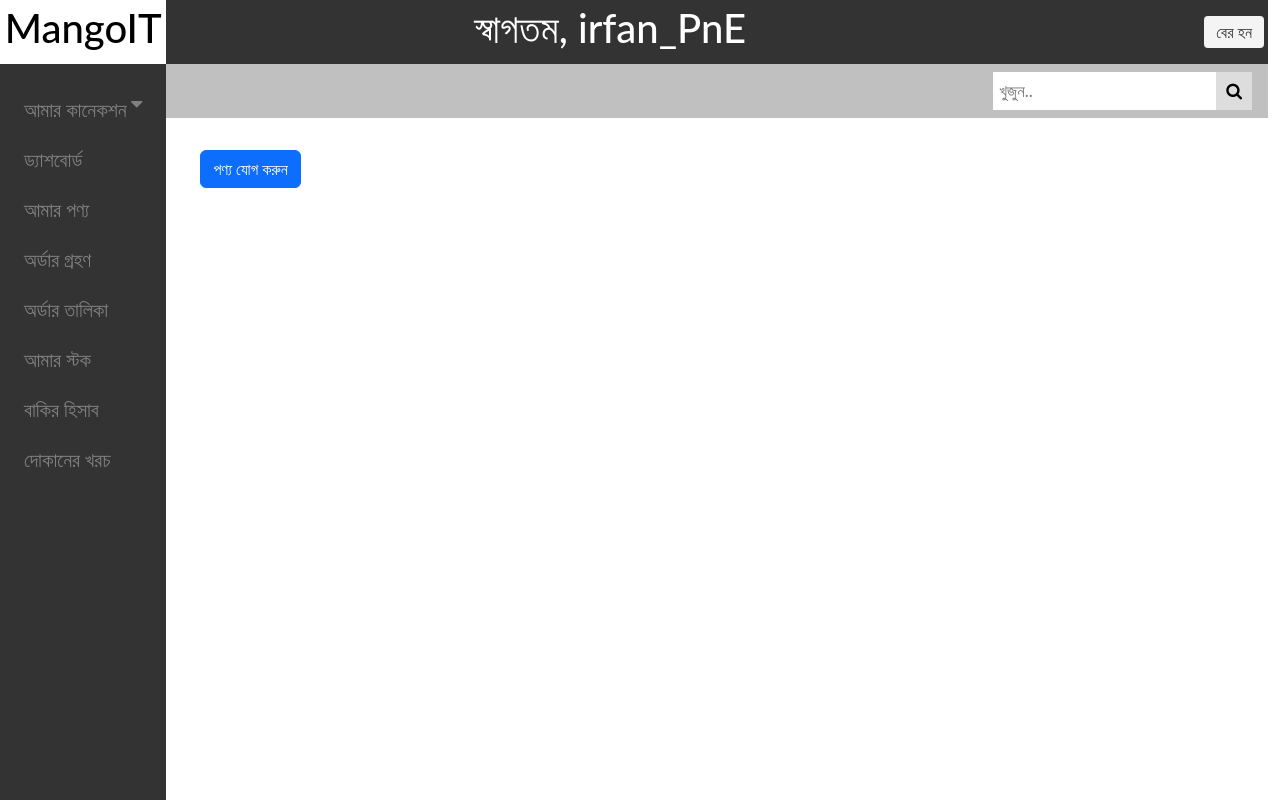
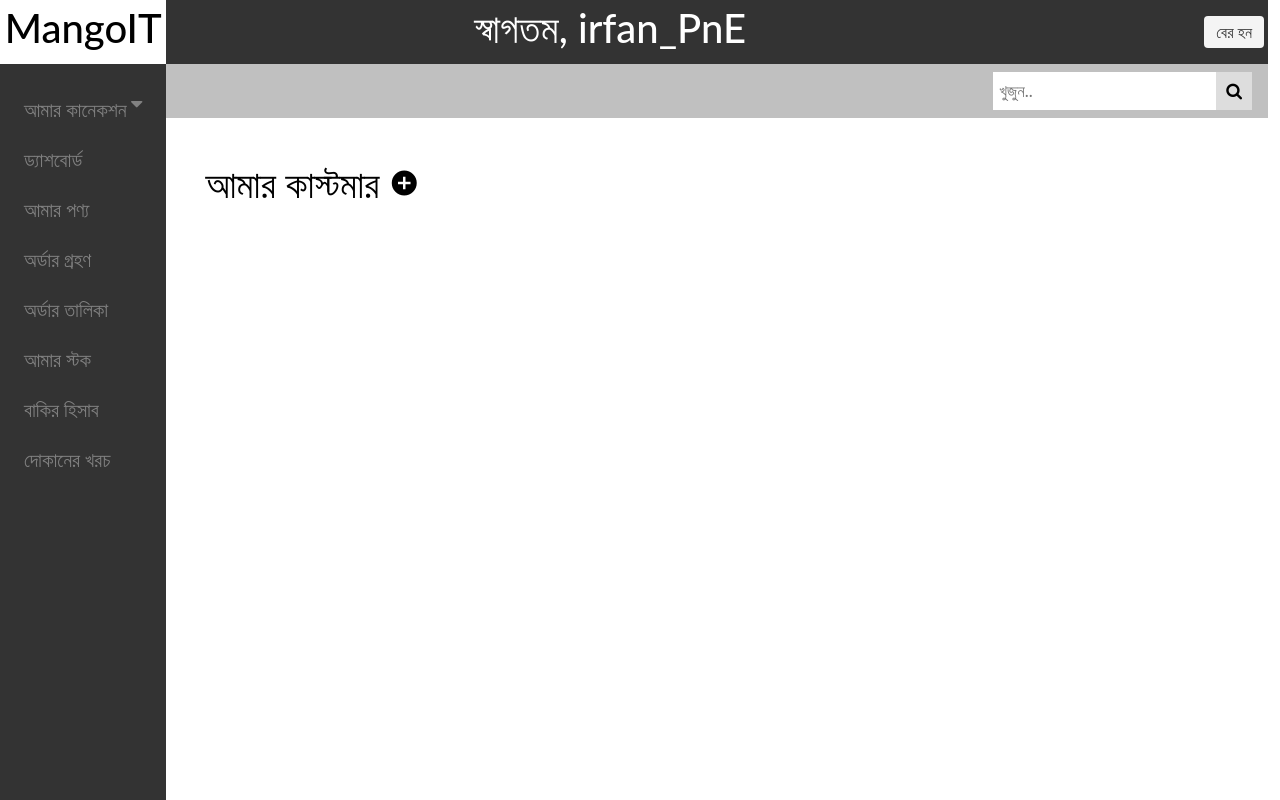
Before and after one commit to Pepsi8142/merchant_portal, a Django app: page /view_products in a window 1280 px wide. Run offline with Django 5.2, Linux system fonts and the light colour scheme; a user stored in the database is signed in; data comes from the database, SQL or seed files in the repository; parts of the project's set-up code (start-up, migrations or seed data) failed here and were passed over.

Commit message:
4: Updating UI and UX

```diff
--- a/templates/main/myproducts.html
+++ b/templates/main/myproducts.html
@@ -3,9 +3,34 @@
 {% block title %}আমার পণ্য{%endblock %}
 
 {% block content %}
-<div class="col-md-12">
-    <button type="submit" class="btn btn-primary" onclick="window.location.href='{% url 'create_product' %}'">পণ্য যোগ করুন</button>
-</div>
+<meta name="viewport" content="width=device-width, initial-scale=1">
+<link href="https://fonts.googleapis.com/icon?family=Material+Icons" rel="stylesheet">
+<style>
+.btn {
+  border: none;
+  background-color: inherit;
+  padding: 5px 5px;
+  ont-size:36px
+  cursor: pointer;
+  display: inline-block;
+}
+
+.btn:hover {
+  background: #eee;
+  color: green;
+  }
+
+.success {color: black;}
+.info {color: dodgerblue;}
+.warning {color: orange;}
+.danger {color: red;}
+</style>
+
+<h1><button class="btn success" onclick="window.location.href='{% url 'create_product' %}'" style="font-size:38px;">আমার কাস্টমার <i class="material-icons" style="font-size:30px;">add_circle</i></button> </h1>
+
+<!--<div class="col-md-12">-->
+<!--    <button type="submit" class="btn btn-primary" onclick="window.location.href='{% url 'create_product' %}'">পণ্য যোগ করুন</button>-->
+<!--</div>-->
 <div class="row">
     {% for product in products %}
     <div class="col-md-3">
```
